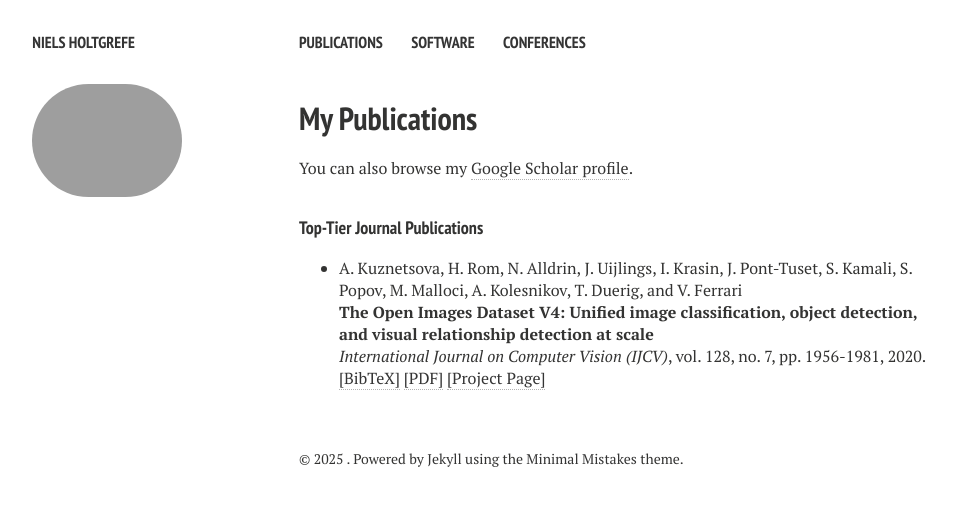
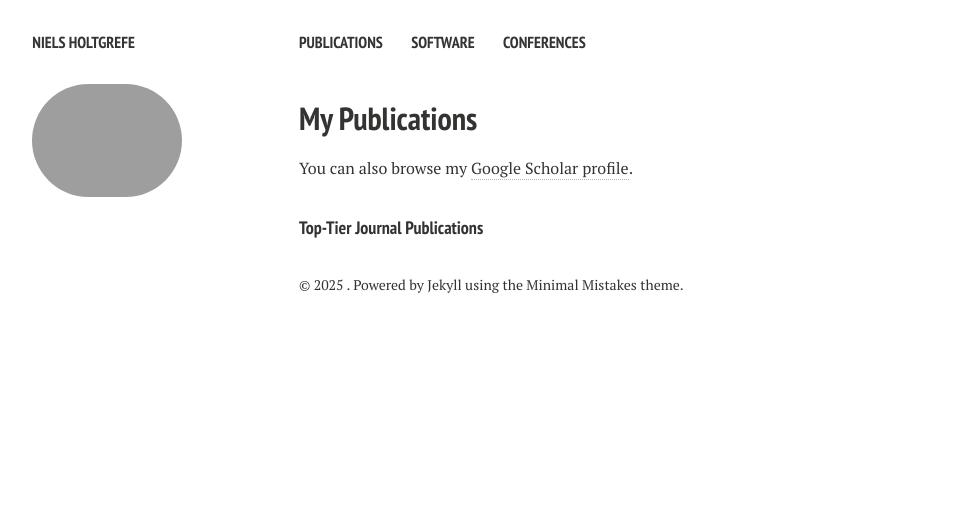
Before and after one commit to nielsholtgrefe/nielsholtgrefe.github.io, a Jekyll site: the page built from publications.md, in a window 1280 px wide. Shown: the top 506 px of the page, without its empty margins (21-977 px from the left). Built offline with Jekyll 4.4.1, drawn with Linux system fonts in a browser that asks for light colours; nearby versions of some CDN libraries.

Commit message:
Update publications.html

```diff
--- a/_layouts/publications.html
+++ b/_layouts/publications.html
@@ -54,23 +54,6 @@ div.bibtex pre { font-size: 75%; overflow: auto;  width: 100%; padding: 0em 0em;
 
 {% include _navigation.html %}
 
-{% if page.image.feature %}
-  <div class="image-wrap">
-  <img src=
-    {% if page.image.feature contains 'http://' %}
-      "{{ page.image.feature }}"
-    {% elsif page.image.feature contains 'https://' %}
-      "{{ page.image.feature }}"
-    {% else %}
-      "{{ site.url }}/images/{{ page.image.feature }}"
-    {% endif %}
-  alt="{{ page.title }} feature image">
-  {% if page.image.credit %}
-    <span class="image-credit">Photo Credit: <a href="{{ page.image.creditlink }}">{{ page.image.credit }}</a></span>
-  {% endif %}
-  </div><!-- /.image-wrap -->
-{% endif %}
-
 <div id="main" role="main">
   <div class="article-author-side">
     {% include _author-bio.html %}
@@ -83,35 +66,6 @@ div.bibtex pre { font-size: 75%; overflow: auto;  width: 100%; padding: 0em 0em;
 
 
 <h4 style="margin-bottom:0px;padding-top:10px;">Top-Tier Journal Publications</h4>
-<!-- Generated from JabRef by PubList by Truong Nghiem at 11:44 on 2015.09.10. -->
-<ul class="biblist">
-
-  <!-- Item: Kuznetsova2020 -->
-<li ><p>
-  A. Kuznetsova, H. Rom, N. Alldrin, J. Uijlings, I. Krasin, J. Pont-Tuset, S. Kamali, S. Popov, M. Malloci, A. Kolesnikov, T. Duerig, and V. Ferrari
-<br><b>The Open Images Dataset V4: Unified image classification, object detection, and visual relationship detection at scale</b><br>
-<i>International Journal on Computer Vision (IJCV)</i>, vol. 128, no. 7, pp. 1956-1981, 2020.
-<br />
-<a href="javascript:toggleBibtex('Kuznetsova2020')">[BibTeX]</a>
-<a href="https://arxiv.org/abs/1811.00982" target="_blank">[PDF]</a> <a href="https://storage.googleapis.com/openimages/web/index.html"  target="_blank">[Project Page]</a>
-</p>
-<div id="bib_Kuznetsova2020" class="bibtex noshow">
-<pre>
-@article{Kuznetsova2020,
-  author = {Alina Kuznetsova and Hassan Rom and Neil Alldrin and Jasper Uijlings and Ivan Krasin and Jordi Pont-Tuset and Shahab Kamali and Stefan Popov and Matteo Malloci and Alexander Kolesnikov and Tom Duerig and Vittorio Ferrari},
-  title = {The Open Images Dataset V4: Unified image classification, object detection, and visual relationship detection at scale},
-  year = {2020},
-  number = {7},
-  volume = {128},
-  pages={1956-1981},
-  journal = {IJCV}
-}
-</pre>
-</div>
-</li>
-
-</ul>
-
 
     </div><!-- /.article-wrap -->
     {% if site.disqus_shortname and page.comments %}
```
